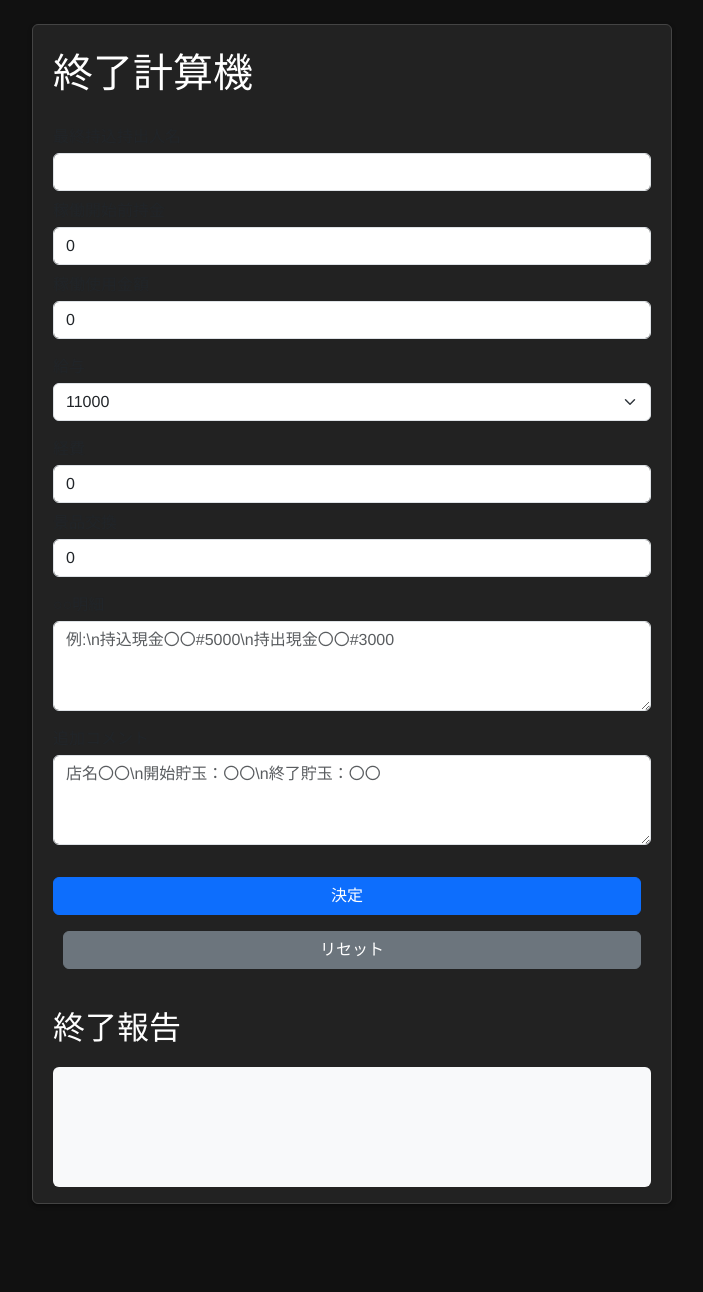
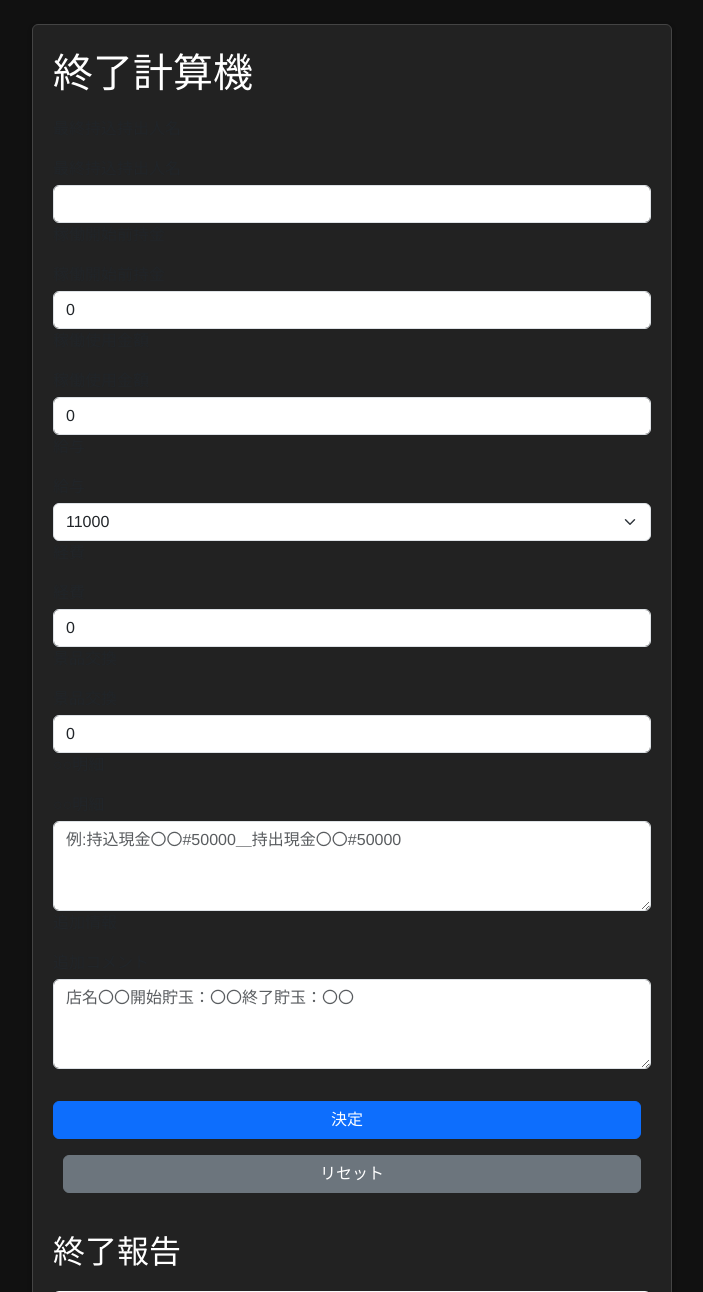
Before and after one commit to kurohige0812/pachi-calc-v2, a Flask app: page /end in a window 1280 px wide. Shown: the part 82-1374 px from the top of the page, without its empty margins (288-991 px from the left). Before the commit the page ends 1286 px from the top, so only its background shows below. Run offline with Flask 3, Linux system fonts and the light colour scheme.

Commit message:
update: 全ファイル修正（main.py, HTML, CSS等）

```diff
--- a/templates/box.html
+++ b/templates/box.html
@@ -16,14 +16,14 @@
       <input type="number" id="levels" class="form-control" placeholder="例: 5">
     </div>
   </div>
-  <button class="btn btn-primary w-100 mt-3">決定（ロック）</button>
+  <button class="btn btn-primary w-100 mt-3">箱数決定</button>
 </form>
 
 <!-- ───────── ② 持ち玉入力 ───────── -->
 <form id="holdForm" class="card p-3 mb-4" style="display:none;">
   <label class="form-label">持ち玉</label>
   <input type="number" id="hold" class="form-control mb-3">
-  <button class="btn btn-success w-100">計算</button>
+  <button class="btn btn-success w-100">持玉数決定</button>
 </form>
 
 <!-- ───────── ③ 箱・段の結果リスト ───────── -->
--- a/templates/end.html
+++ b/templates/end.html
@@ -15,16 +15,20 @@
 
   <form id="endForm" class="mb-3">
     <!-- --- 基本入力 --- -->
+    <p>最終持込持出人名</p>
     <label class="mt-2">最終持込持出人名</label>
     <input type="text"  name="final_name" class="form-control" required>
 
+    <p>稼働開始前持金</p>
     <label class="mt-2">稼働開始前持金</label>
     <input type="number" name="start_cash" class="form-control" value="0">
 
+    <p>稼働使用金額</p>
     <label class="mt-2">稼働使用金額</label>
     <input type="number" name="used_cash" class="form-control" value="0">
 
     <!-- --- 給与 --- -->
+     <p>給与</p>
     <label class="mt-3">給与</label>
     <select name="salary" id="salarySel" class="form-select">
       <option value="11000" selected>11000</option>
@@ -37,21 +41,25 @@
            class="form-control mt-2" placeholder="金額を入力" style="display:none;">
 
     <!-- --- 経費・景品 --- -->
+     <p>経費</p>
     <label class="mt-3">経費</label>
     <input type="number" name="expenses" class="form-control" value="0">
 
+    <p>景品交換</p>
     <label class="mt-2">景品交換</label>
     <input type="number" name="exchange" class="form-control" value="0">
 
     <!-- --- ○○明細 --- -->
+     <p>○○明細</p>
     <label class="mt-3">○○明細</label>
     <textarea name="details" class="form-control"
-      placeholder="例:\n持込現金〇〇#5000\n持出現金〇〇#3000"></textarea>
+      placeholder="例:持込現金〇〇#50000＿持出現金〇〇#50000"></textarea>
 
     <!-- --- 追加コメント --- -->
+    <p>追加情報</p>
     <label class="mt-3">追加コメント</label>
     <textarea name="comments" class="form-control"
-      placeholder="店名〇〇\n開始貯玉：〇〇\n終了貯玉：〇〇"></textarea>
+      placeholder="店名〇〇開始貯玉：〇〇終了貯玉：〇〇"></textarea>
 
     <div class="d-grid gap-2 mt-4">
       <button type="submit" class="btn btn-primary">決定</button>
```
